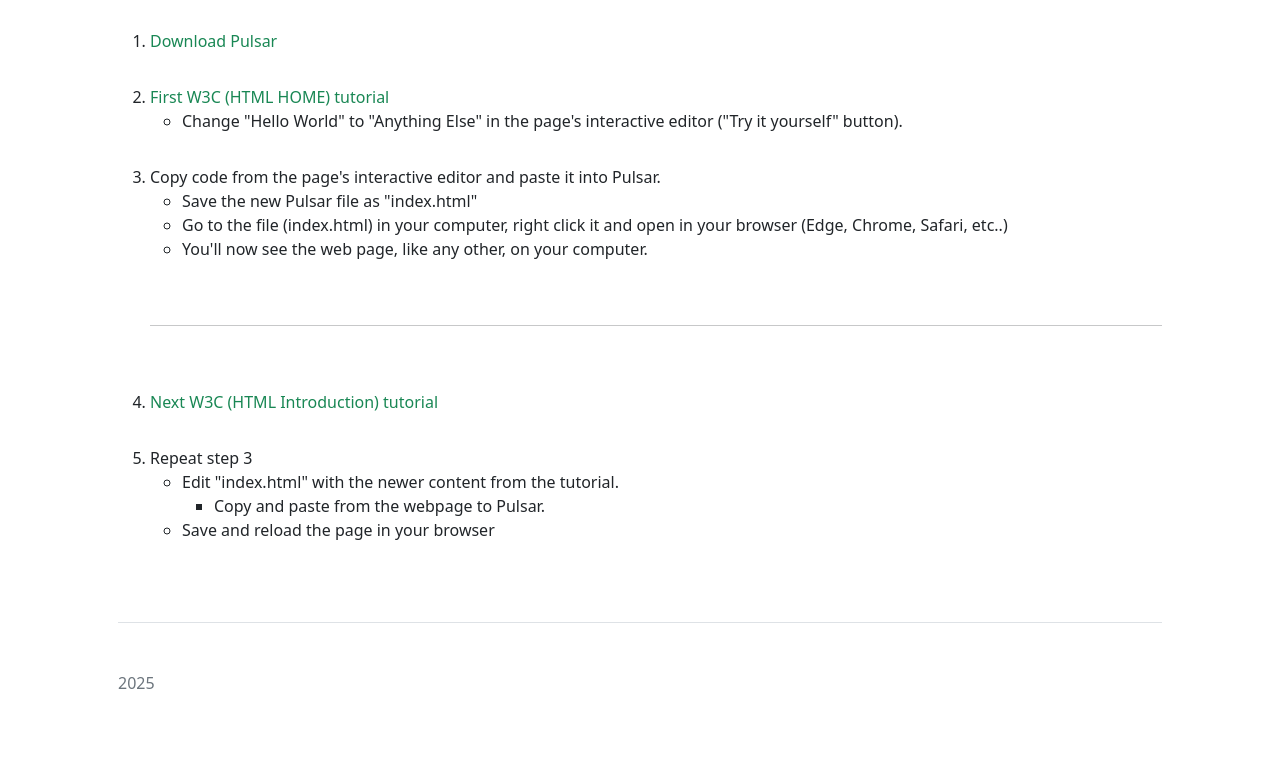
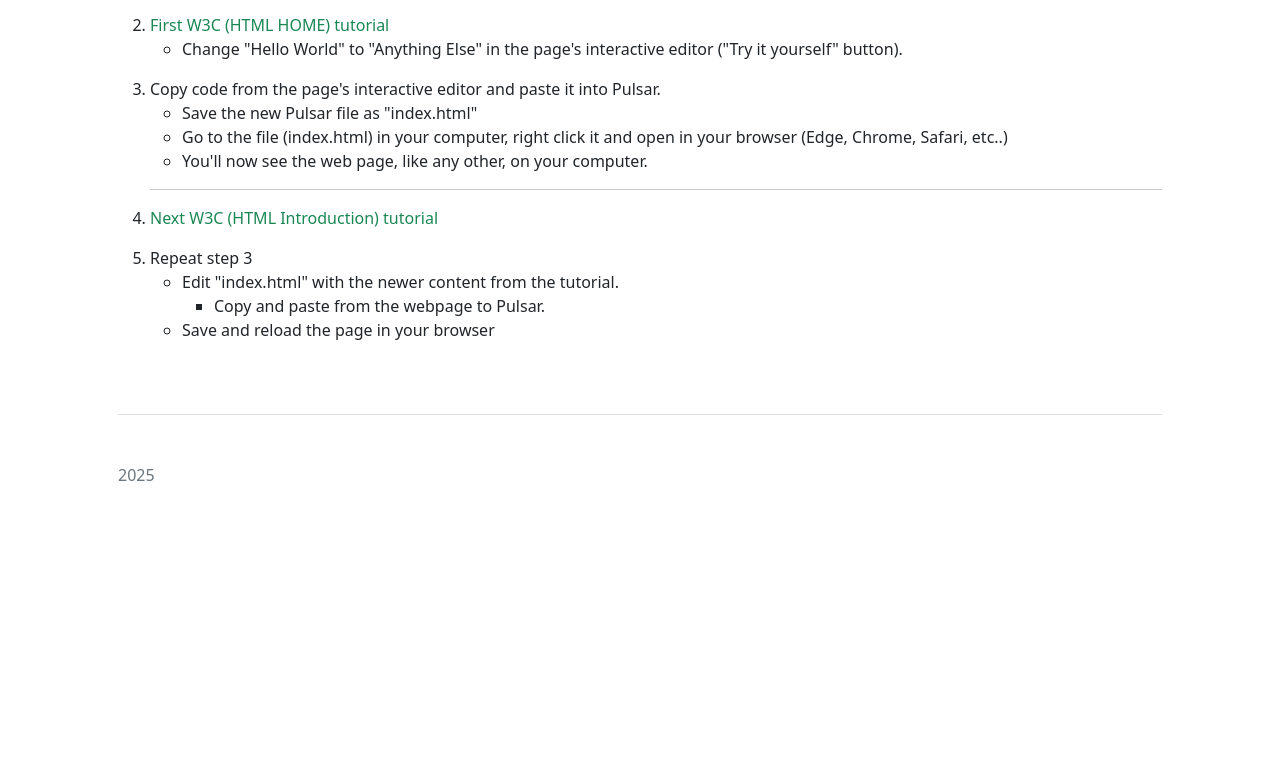
Before and after one commit to TonyMaseda/getting-started, a plain HTML site: page index.html in a window 1280 px wide. Shown: the part 689-1447 px from the top of the page. After the commit the page ends 1272 px from the top, so only its background shows below. Drawn offline with nearby package versions, Linux system fonts and the light colour scheme.

Commit message:
Update index.html

```diff
--- a/index.html
+++ b/index.html
@@ -90,7 +90,7 @@
         </div><!-- .col-md-6 -->
       </div><!-- .row -->
 
-      <hr class="my-5">
+      <hr class="my-4">
 
       <div class="row g-5">
         <div class="col-12">
@@ -99,13 +99,13 @@
           <p>Step by Step</p>
 
           <ol class="icon-list">
-            <li class="py-3">
+            <li class="py-2">
               <a href="https://pulsar-edit.dev/download/" class="link-success fw-semibold text-decoration-none" target="_blank">
                 Download Pulsar
               </a>
             </li>
 
-            <li class="py-3">
+            <li class="py-2">
               <a href="https://www.w3schools.com/html/default.asp" class="link-success fw-semibold text-decoration-none" target="_blank">
                 First W3C (HTML HOME) tutorial
               </a>
@@ -117,7 +117,7 @@
               </ul>
             </li>
 
-            <li class="py-3">
+            <li class="py-2">
               Copy code from the page's interactive editor and paste it into Pulsar.
 
               <ul class="icon-list">
@@ -133,15 +133,15 @@
               </ul>
             </li>
 
-            <hr class="my-5">
+            <hr class="my-2">
 
-            <li class="py-3">
+            <li class="py-2">
               <a href="https://www.w3schools.com/html/html_intro.asp" class="link-success fw-semibold text-decoration-none" target="_blank">
                 Next W3C (HTML Introduction) tutorial
               </a>
             </li>
 
-            <li class="py-3">
+            <li class="py-2">
               Repeat step 3
 
               <ul class="icon-list">
```
